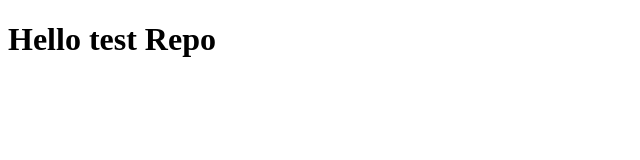
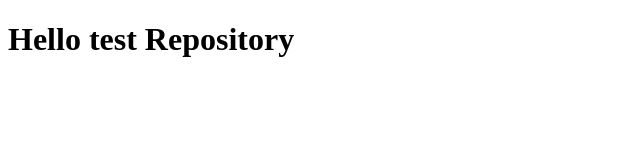
Before and after one commit to esayas82/testRepository, a plain HTML site: page css/index.html in a window 1280 px wide. Shown: the whole page, without its empty margins (0-640 px from the left). Drawn offline with Linux system fonts and the light colour scheme.

Commit message:
updated h1

```diff
--- a/css/index.html
+++ b/css/index.html
@@ -6,6 +6,6 @@
     <title>Hello</title>
 </head>
 <body>
-    <h1>Hello test Repo</h1>
+    <h1>Hello test Repository</h1>
 </body>
 </html>
```
